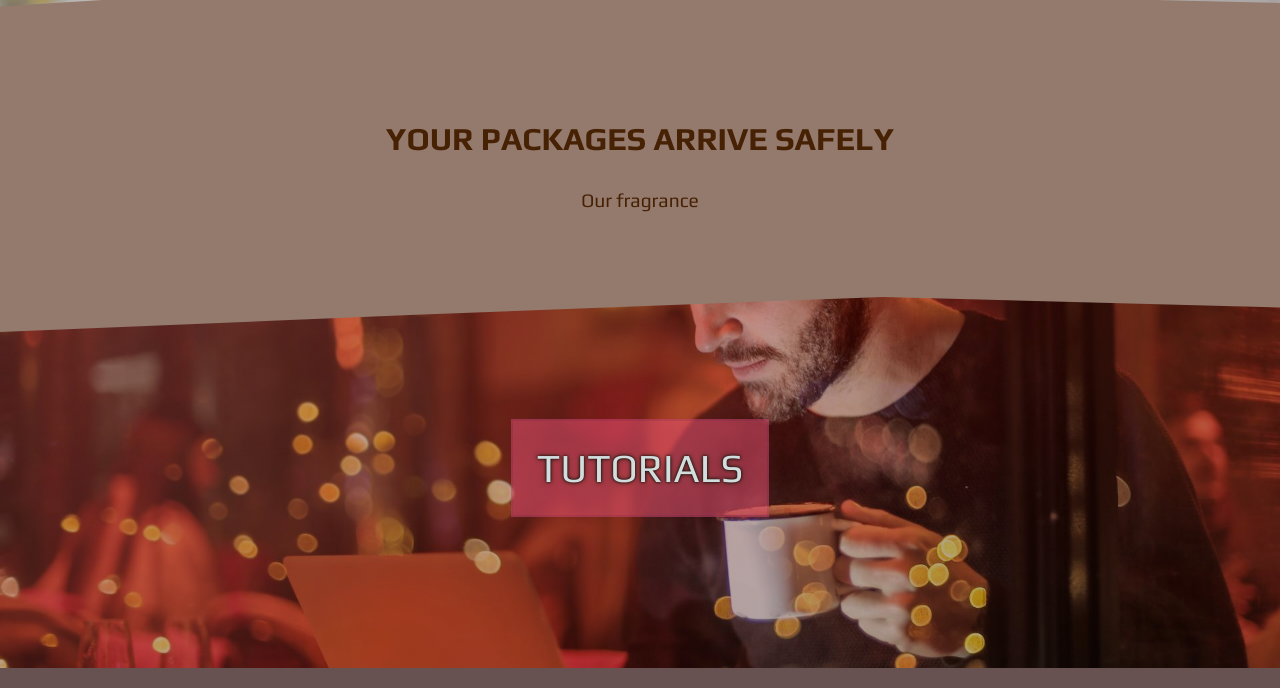
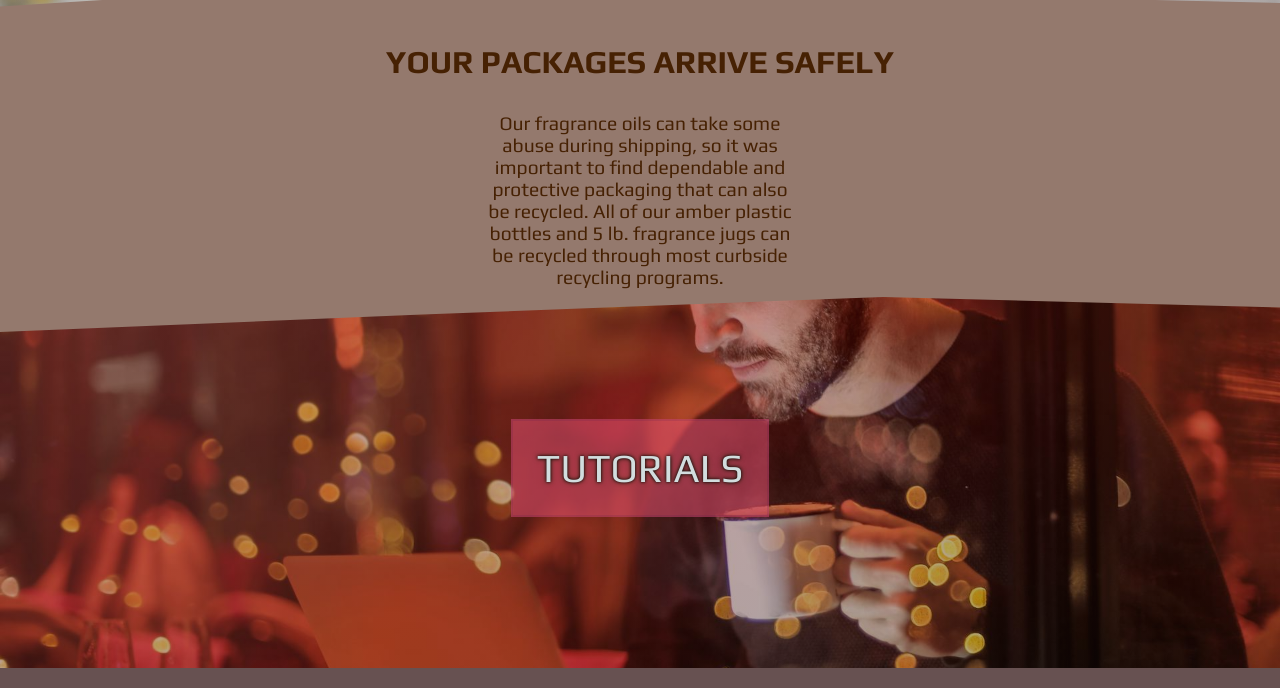
Before and after one commit to 1988joosep/Week-6-CandleShopLanding, a plain HTML site: page index.html in a window 1280 px wide. Shown: the part 990-1678 px from the top of the page. Drawn offline with Linux system fonts and the light colour scheme.

Commit message:
Update index.html

```diff
--- a/index.html
+++ b/index.html
@@ -44,7 +44,7 @@
                 </h3>
 
                 <p class="sub-heading">
-                    Our fragrance
+                    Our fragrance oils can take some abuse during shipping, so it was important to find dependable and protective packaging that can also be recycled. All of our amber plastic bottles and 5 lb. fragrance jugs can be recycled through most curbside recycling programs.
 
                 </p>
                 </p>
```
